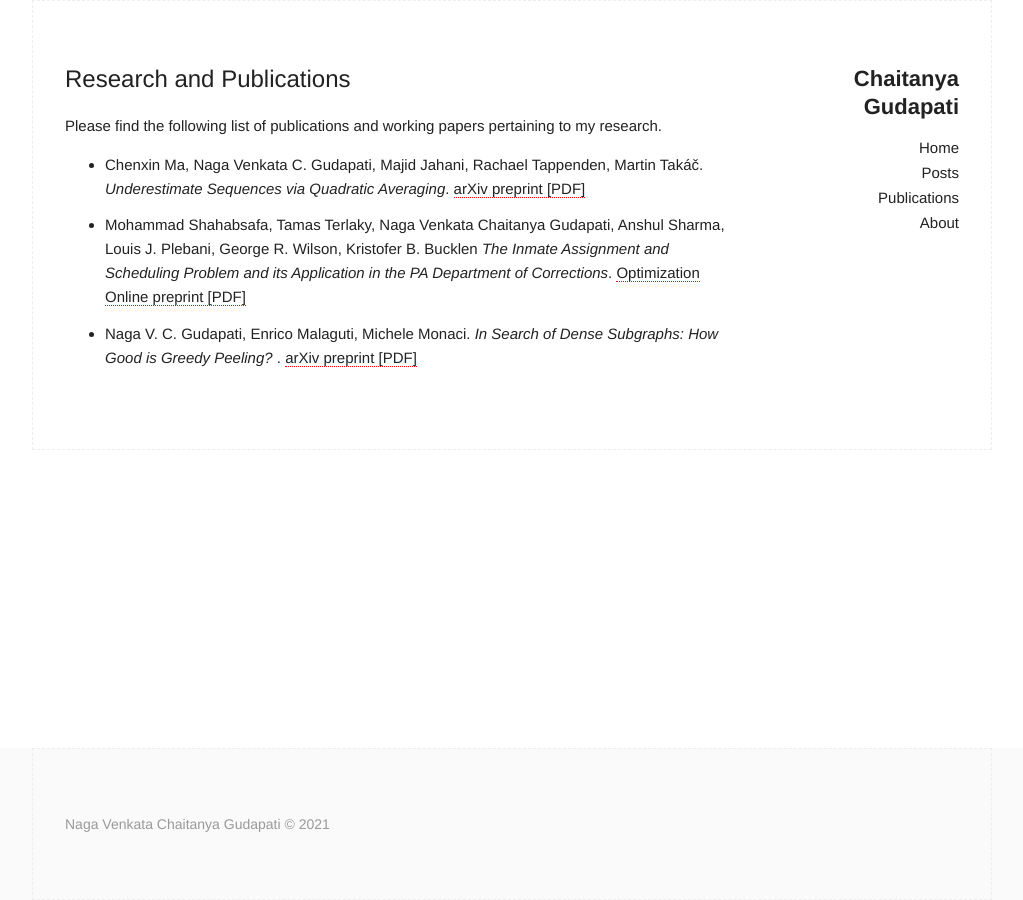
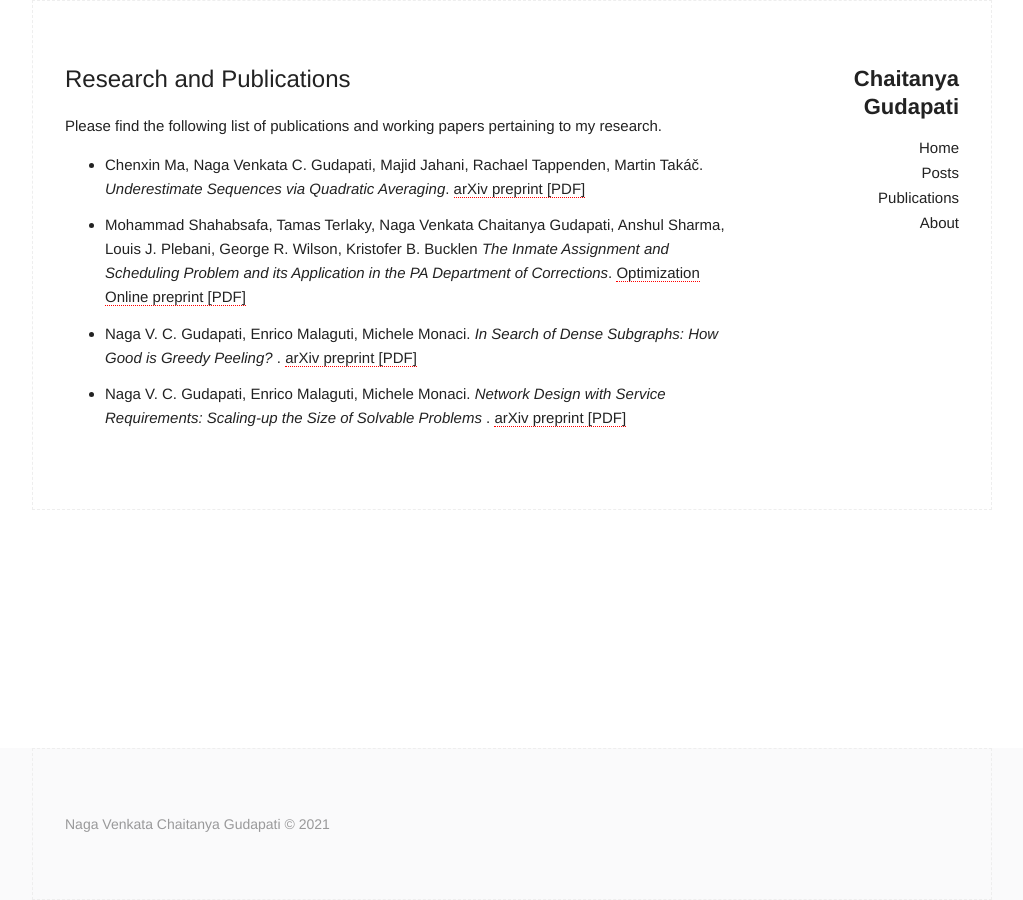
Before and after one commit to CGudapati/cgudapati.github.io, a Jekyll site: the page built from pubs.md, in a window 1280 px wide. Shown: the whole page, without its empty margins (128-1151 px from the left). Built offline with Jekyll 4.4.1, drawn with Linux system fonts in a browser that asks for light colours.

Commit message:
updated pubs

```diff
--- a/pubs.md
+++ b/pubs.md
@@ -12,3 +12,7 @@ Please find the following list of publications and working papers pertaining to
 * Mohammad Shahabsafa, Tamas Terlaky, Naga Venkata Chaitanya Gudapati, Anshul Sharma, Louis J. Plebani, George R. Wilson, Kristofer B. Bucklen *The Inmate Assignment and Scheduling Problem and its Application in the PA Department of Corrections*.       [Optimization Online preprint [PDF]](http://www.optimization-online.org/DB_FILE/2017/10/6308.pdf)
 
 * Naga V. C. Gudapati, Enrico Malaguti, Michele Monaci. *In Search of Dense Subgraphs: How Good is Greedy Peeling?* .  [arXiv preprint [PDF]](https://arxiv.org/abs/1911.02356.pdf)
+
+
+* Naga V. C. Gudapati, Enrico Malaguti, Michele Monaci. *Network Design with Service Requirements: Scaling-up the Size of
+Solvable Problems* .  [arXiv preprint [PDF]](hhttps://arxiv.org/pdf/2107.01101.pdf)
```
